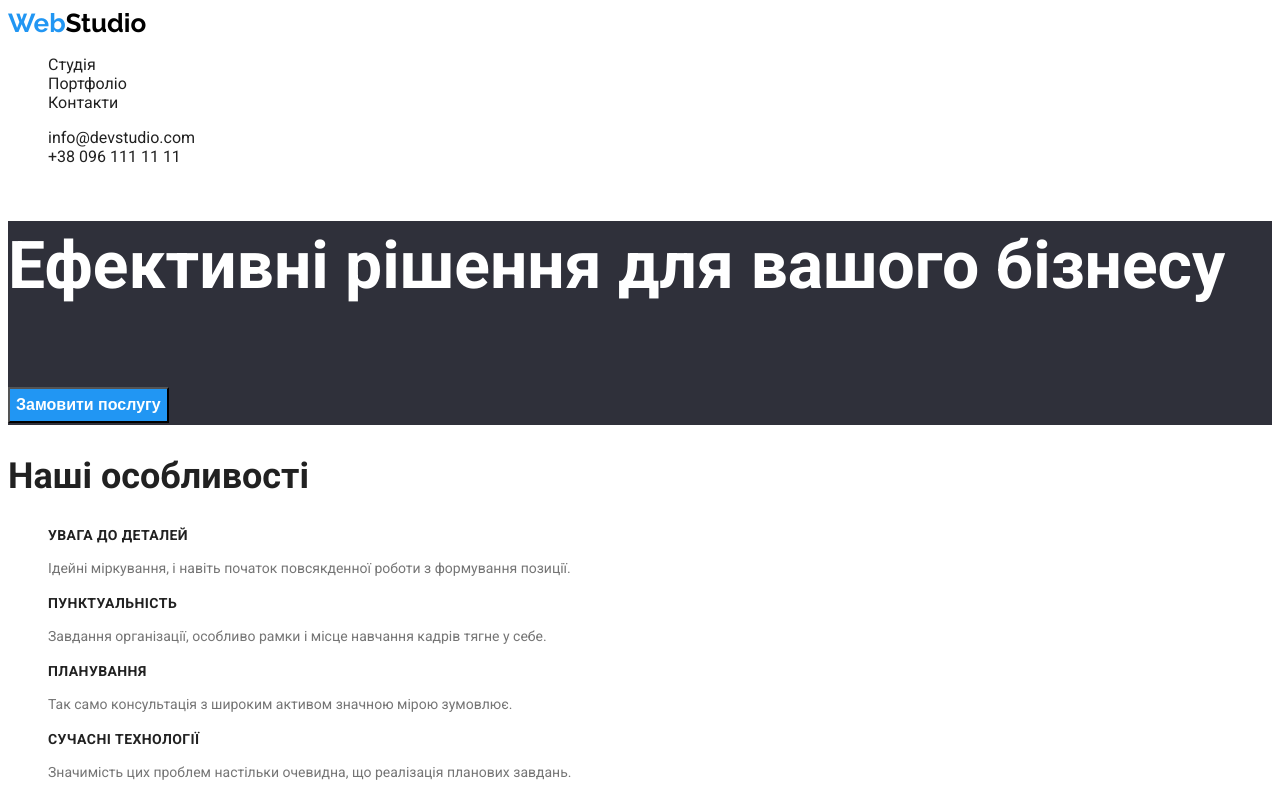
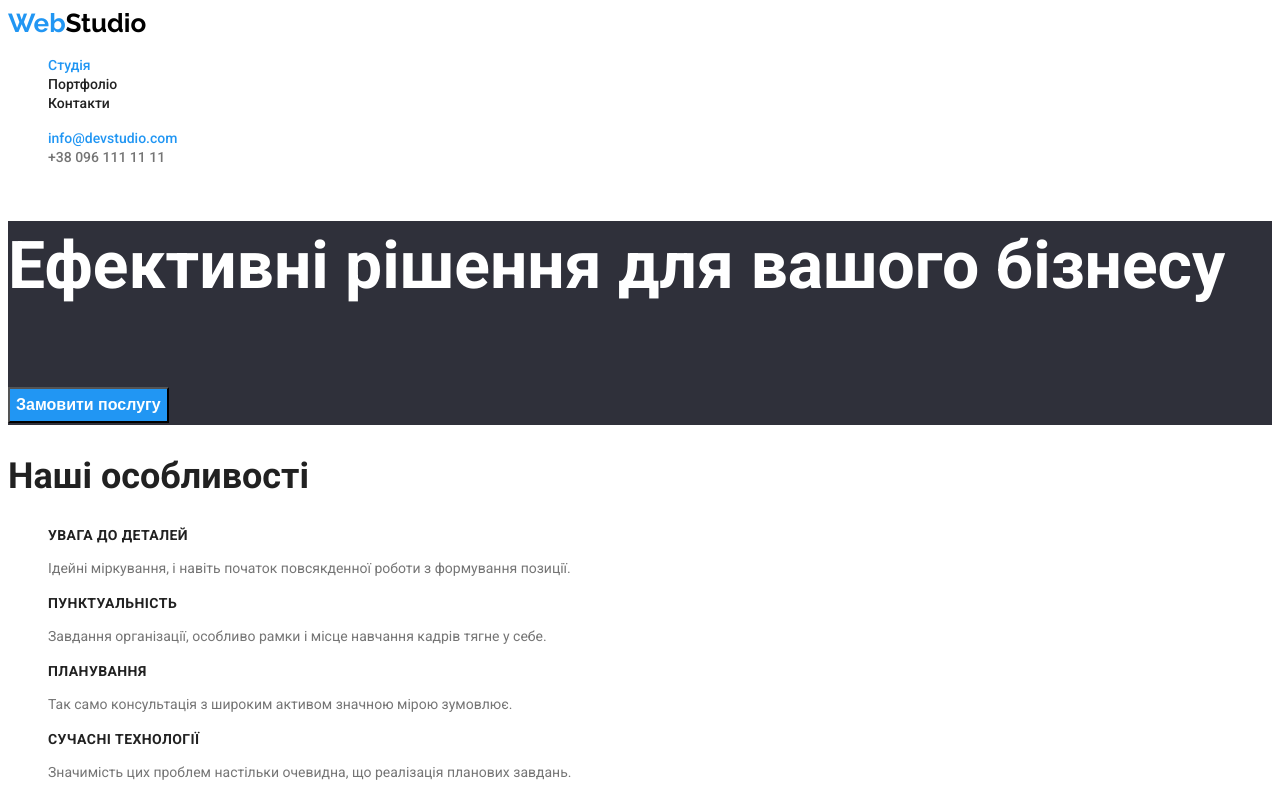
Before and after one commit to Pricel88/go-it-markup-hw-02, a plain HTML site: page index.html in a window 1280 px wide. Shown: the top 800 px of the page. Drawn offline with Linux system fonts and the light colour scheme.

Commit message:
update-styles-css

```diff
--- a/css/styles.css
+++ b/css/styles.css
@@ -11,6 +11,7 @@
 body {
     font-family: 'Roboto', 'Raleway', sans-serif;
     color: var(--primary-text-clr);
+    list-style-type: none;
 }
 
 /* Class Selectors */
@@ -158,11 +159,14 @@ body {
 .link {
     text-decoration: none;
     color: #212121;
+    font-weight: 500;
+    font-size: 14px;
+    line-height: 1.142;
     }
 
 .link:hover,
 .link:focus {
-    color:#2196F3;
+    color: var(--accent-clr);
 }
 
 
@@ -180,12 +184,36 @@ body {
     font-weight: 400;
     font-size: 14px;
     line-height: 24px;
+
 }
 
 .mail-tel {
     color: rgba(255, 255, 255, 0.6);
-    text-decoration: none;
     font-weight: 400;
     font-size: 14px;
     line-height: 1.714;
+
 }
+
+.link-current {
+    color: var(--accent-clr);
+}
+
+.nav:hover,
+.nav:focus: {
+    color: var(--accent-clr);
+}
+
+.header-mail {
+    color: var(--accent-clr);
+    font-weight: 500;
+    font-size: 14px;
+    line-height: 1.142;
+}
+
+.header-tel {
+    color: #757575;
+    font-weight: 500;
+    font-size: 14px;
+    line-height: 1.142;
+}
```
